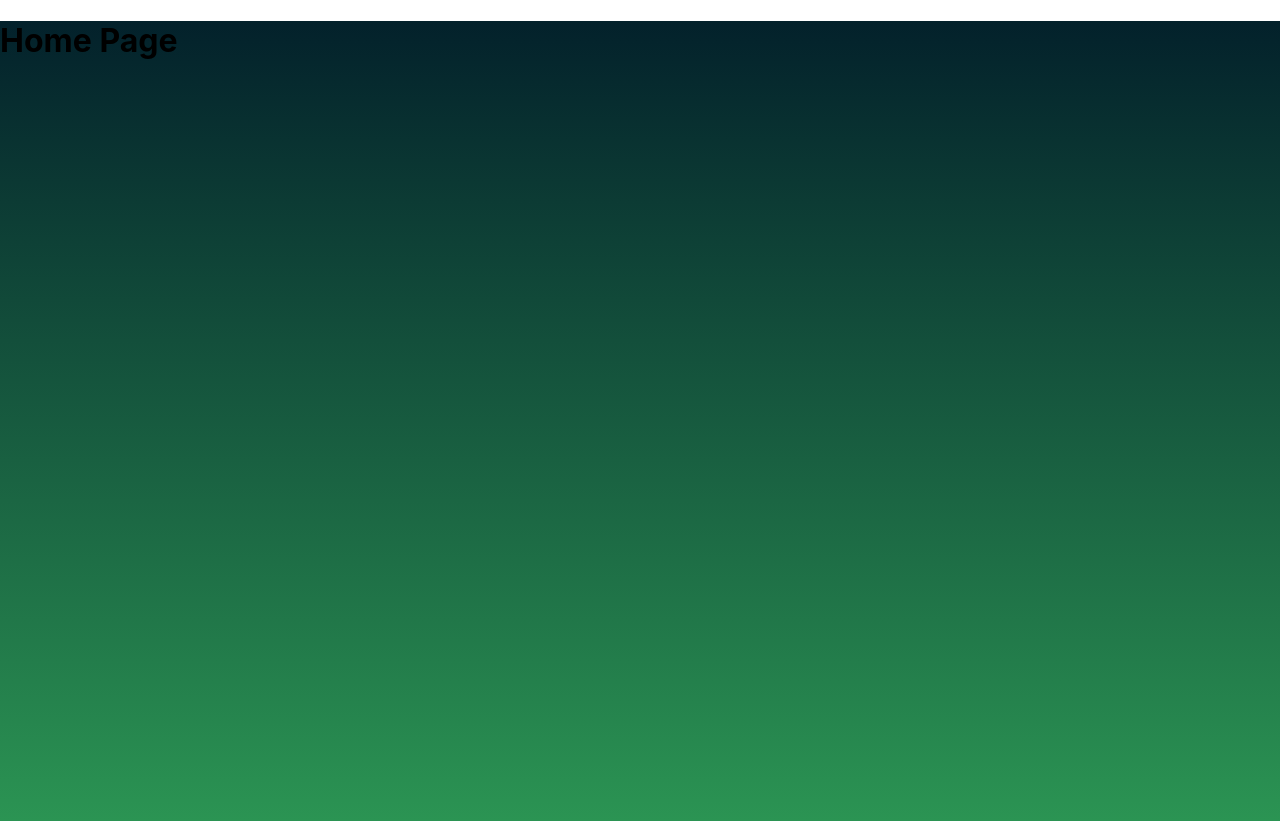
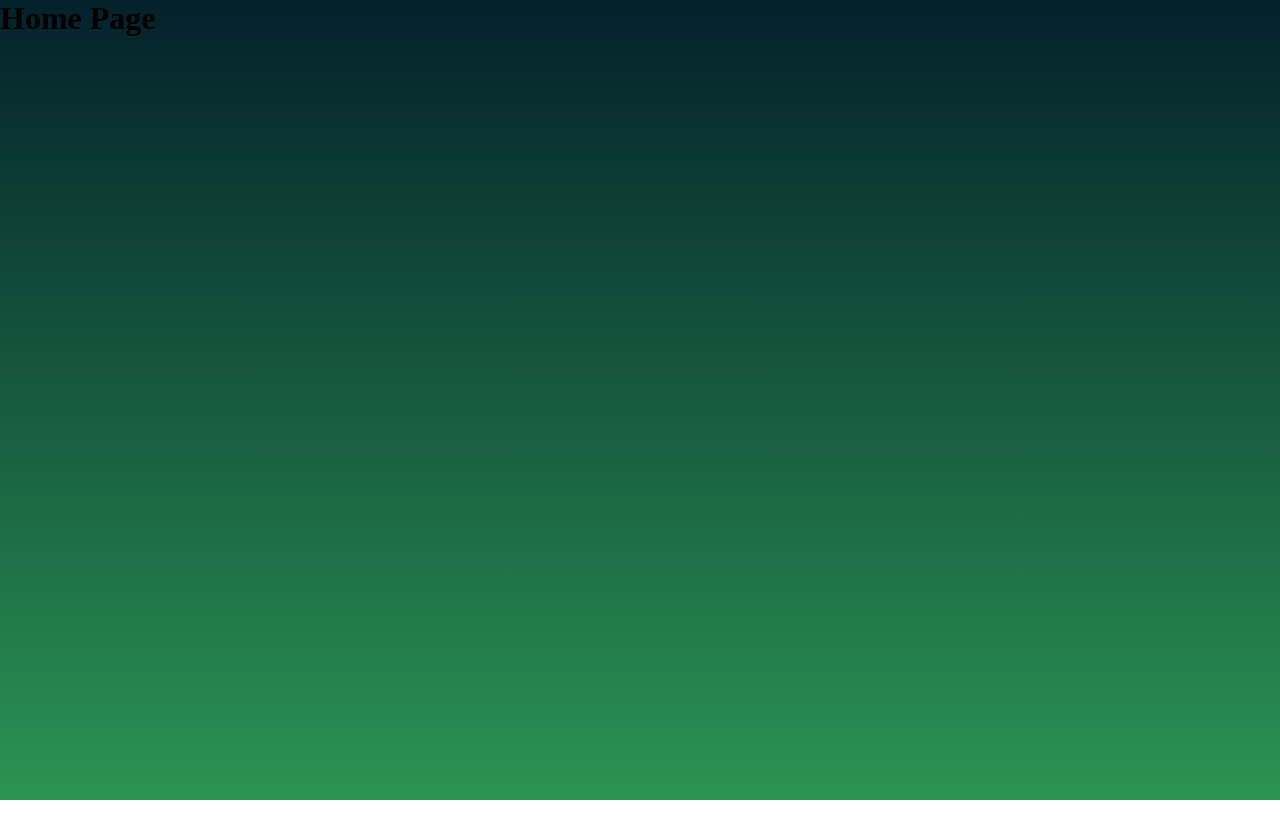
Before and after one commit to x3m4ikc/nav, a React (Create React App) app: page / in a window 1280 px wide. After the commit the page ends 800 px from the top, so only its background shows below. Built offline with nearby package versions, Linux system fonts and the light colour scheme.

Commit message:
Remove extra padding

```diff
--- a/public/index.html
+++ b/public/index.html
@@ -10,34 +10,11 @@
       content="Web site created using create-react-app"
     />
     <link rel="apple-touch-icon" href="%PUBLIC_URL%/logo192.png" />
-    <!--
-      manifest.json provides metadata used when your web app is installed on a
-      user's mobile device or desktop. See https://developers.google.com/web/fundamentals/web-app-manifest/
-    -->
     <link rel="manifest" href="%PUBLIC_URL%/manifest.json" />
-    <!--
-      Notice the use of %PUBLIC_URL% in the tags above.
-      It will be replaced with the URL of the `public` folder during the build.
-      Only files inside the `public` folder can be referenced from the HTML.
-
-      Unlike "/favicon.ico" or "favicon.ico", "%PUBLIC_URL%/favicon.ico" will
-      work correctly both with client-side routing and a non-root public URL.
-      Learn how to configure a non-root public URL by running `npm run build`.
-    -->
+    <link rel="stylesheet" href="style.css" />
     <title>React App</title>
   </head>
   <body>
-    <noscript>You need to enable JavaScript to run this app.</noscript>
     <div id="root"></div>
-    <!--
-      This HTML file is a template.
-      If you open it directly in the browser, you will see an empty page.
-
-      You can add webfonts, meta tags, or analytics to this file.
-      The build step will place the bundled scripts into the <body> tag.
-
-      To begin the development, run `npm start` or `yarn start`.
-      To create a production bundle, use `npm run build` or `yarn build`.
-    -->
   </body>
 </html>
--- /dev/null
+++ b/public/style.css
@@ -0,0 +1,6 @@
+*,
+*::after,
+*::before {
+  padding: 0;
+  margin: 0;
+}
--- a/src/App.css
+++ b/src/App.css
@@ -2,4 +2,5 @@
   background: linear-gradient(180deg, #03212B, #2B9453);
   height: 100vh;
   width: 100vw;
+  background-attachment: fixed;
 }
--- a/src/App.js
+++ b/src/App.js
@@ -12,6 +12,7 @@ import Settings from './Components/Settings/Settings';
 function App() {
   return (
     <div className="App">
+      <div className='background'>
       <Routes>
         <Route path='/' element={<Home />}/>
         <Route path='/select' element={<SelectProgram />}/>
@@ -22,6 +23,7 @@ function App() {
         <Route path='/account' element={<Account />}/>
         <Route path='/settings' element={<Settings />}/>
       </Routes>
+      </div>
     </div>
   );
 }
--- a/src/index.css
+++ /dev/null
@@ -1,13 +0,0 @@
-body {
-  margin: 0;
-  font-family: -apple-system, BlinkMacSystemFont, 'Segoe UI', 'Roboto', 'Oxygen',
-    'Ubuntu', 'Cantarell', 'Fira Sans', 'Droid Sans', 'Helvetica Neue',
-    sans-serif;
-  -webkit-font-smoothing: antialiased;
-  -moz-osx-font-smoothing: grayscale;
-}
-
-code {
-  font-family: source-code-pro, Menlo, Monaco, Consolas, 'Courier New',
-    monospace;
-}
--- a/src/index.js
+++ b/src/index.js
@@ -1,6 +1,5 @@
 import React from 'react';
 import ReactDOM from 'react-dom/client';
-import './index.css';
 import App from './App';
 import { BrowserRouter } from 'react-router-dom';
 
```
